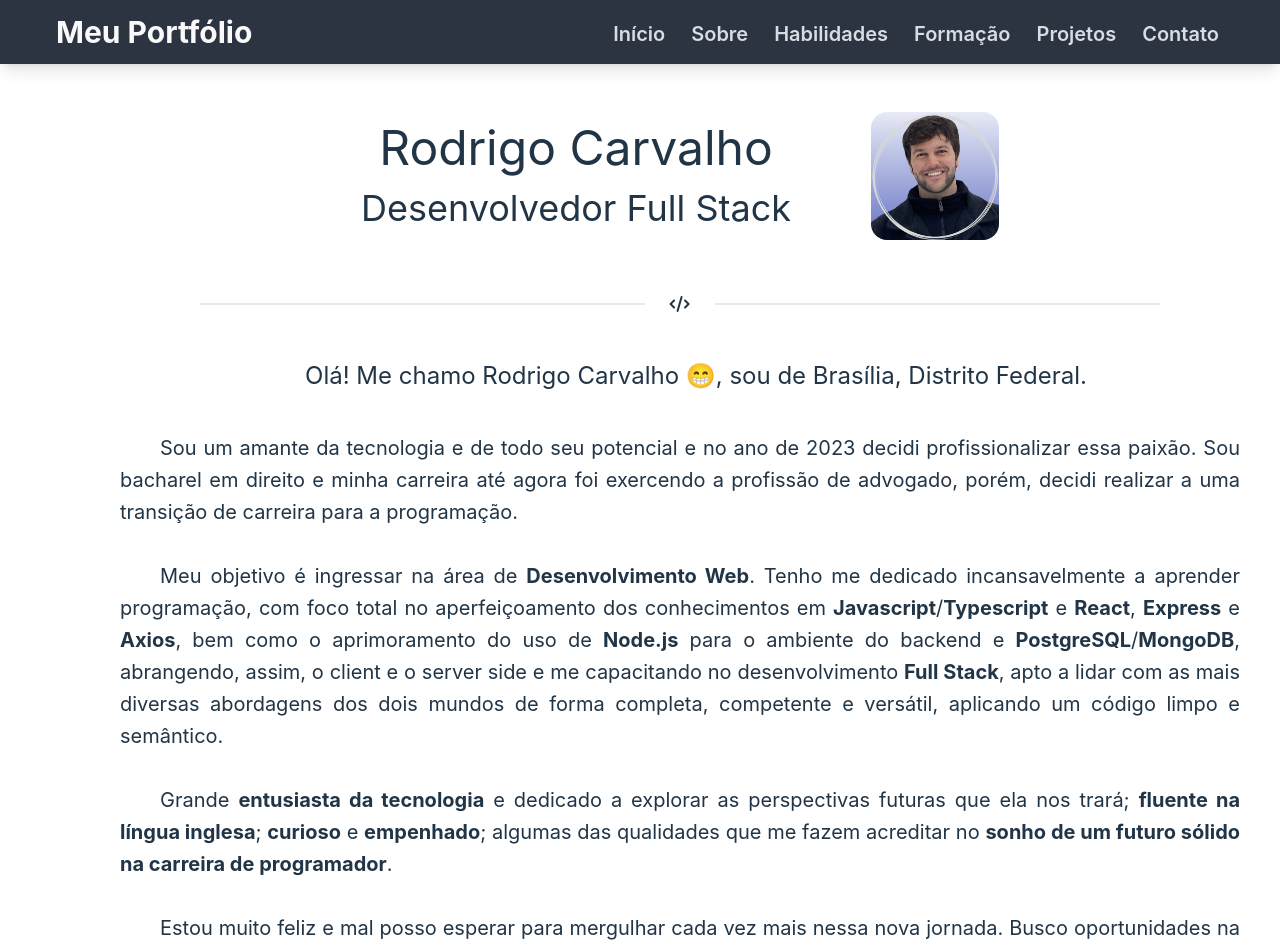
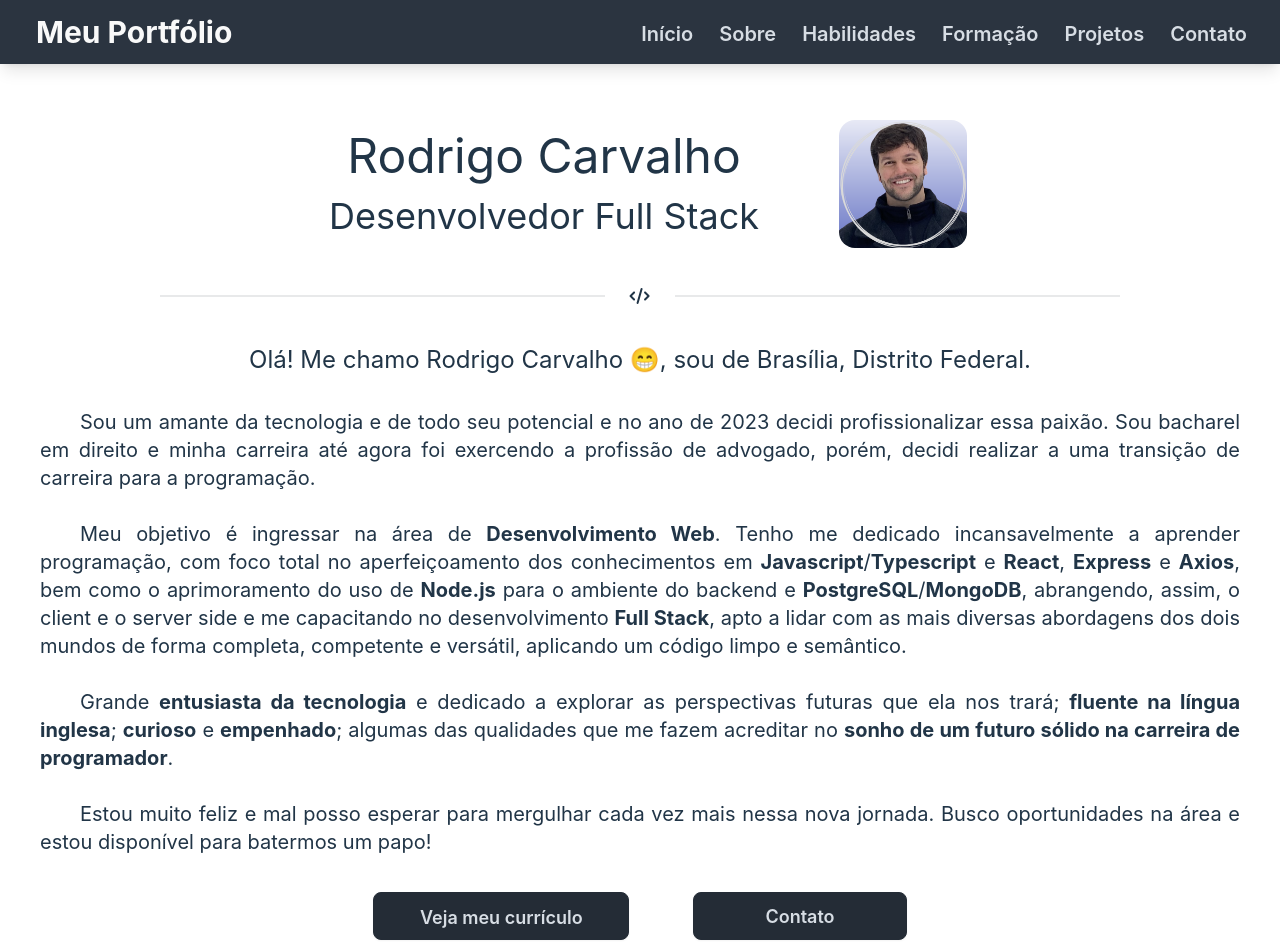
Before and after one commit to rodri-carvalho/portfolio, a React (Vite) app: page /about in a window 1280 px wide. Shown: the top 949 px of the page. Built offline with nearby package versions, Linux system fonts and the light colour scheme.

Commit message:
alteracoes na home, about, navbar e footer

```diff
--- a/src/App.jsx
+++ b/src/App.jsx
@@ -15,7 +15,7 @@ function App() {
 			<div className="flex flex-col w-full min-h-screen overflow-x-hidden">
 				<Navbar />
 
-				<main className="w-full pb-12 h-full">
+				<main className="w-full pb-8 h-full">
 					<Routes>
 						<Route path="/" element={<Home />} />
 						<Route path="/about" element={<About />} />
--- a/src/assets/db/sections.js
+++ b/src/assets/db/sections.js
@@ -2,35 +2,37 @@ const sections = [
 	{
 		id: 1,
 		page: "Sobre",
-		description: "CONTEÚDO SOBRE",
+		description:
+			"Um pouco sobre mim, minha jornada, desafios e conquistas no mundo da programação.",
 		iconId: 1,
 		query: "about",
 	},
 	{
 		id: 2,
 		page: "Habilidades",
-		description: "CONTEÚDO habilidades",
+		description:
+			"Linguagens e tecnologias que domino, que estou aprendendo e que pretendo desenvolver.",
 		iconId: 2,
 		query: "knowledge",
 	},
 	{
 		id: 3,
 		page: "Formação",
-		description: "CONTEÚDO formação",
+		description: "Minha formação acadêmica, prática e técnica.",
 		iconId: 3,
 		query: "education",
 	},
 	{
 		id: 4,
 		page: "Projetos",
-		description: "CONTEÚDO Projetos",
+		description: "Portfólio dos projetos mais recentes elaborados por mim.",
 		iconId: 4,
 		query: "projects",
 	},
 	{
 		id: 5,
 		page: "Contato",
-		description: "CONTEÚDO Contato",
+		description: "Como entrar em contato comigo.",
 		iconId: 5,
 		query: "findme",
 	},
--- a/src/components/general/SectionsCard.jsx
+++ b/src/components/general/SectionsCard.jsx
@@ -38,7 +38,7 @@ function SectionsCard({ page, description, iconId, isOpen, query }) {
 	}, []);
 
 	return (
-		<div className="collapse collapse-arrow bg-base-200 mb-4 w-1/2">
+		<div className="collapse collapse-arrow bg-base-200 mb-4 w-10/12 sm:w-3/5 md:w-3/5">
 			<input
 				type="radio"
 				name="my-accordion"
@@ -52,11 +52,11 @@ function SectionsCard({ page, description, iconId, isOpen, query }) {
 					<div className="ml-4">{page}</div>
 				</label>
 			</div>
-			<div className="collapse-content">
-				<p>{description}</p>
-				<button className="btn btn-active btn-primary">
-					<Link to={`/${query}`} className="btn btn-ghost btn-sm rounded-btn text-xl">
-						Saiba mais
+			<div className="collapse-content flex flex-col items-center">
+				<p className="text-center text-lg">{description}</p>
+				<button className="btn btn-active btn-primary mt-4">
+					<Link to={`/${query}`} className="btn btn-ghost btn-sm rounded-btn text-lg">
+						Ir para a seção
 					</Link>
 				</button>
 			</div>
--- a/src/components/layout/Footer.jsx
+++ b/src/components/layout/Footer.jsx
@@ -19,7 +19,7 @@ function Footer() {
 					</a>
 				</div>
 			</nav>
-			<nav className="container mx-auto grid gap-4 text-center md:grid-flow-col">
+			<nav className="container mx-auto grid gap-4 text-center md:grid-flow-col lg:w-4/6 lg:gap-0 xl:w-3/6">
 				<Link to="/" className="btn btn-ghost btn-sm rounded-btn text-xl">
 					Início
 				</Link>
--- a/src/components/layout/Navbar.jsx
+++ b/src/components/layout/Navbar.jsx
@@ -28,10 +28,10 @@ function Navbar({ title = "Meu Portfólio" }) {
 	};
 
 	return (
-		<nav className="navbar mb-12 shadow-lg bg-neutral text-neutral-content w-full">
-			<div className="w-full ml-10 flex mr-10">
-				<div className="flex-none px-2">
-					<Link to="/" className="text-3xl font-bold align-middle">
+		<nav className="navbar mb-6 sm:mb-8 md:mb-10 lg:mb-11 xl:mb-14 shadow-lg bg-neutral text-neutral-content w-full">
+			<div className="w-full ml-4 flex mr-3">
+				<div className="flex-none px-3">
+					<Link to="/" className="text-2xl sm:text-3xl font-bold align-middle">
 						{title}
 					</Link>
 				</div>
@@ -60,7 +60,7 @@ function Navbar({ title = "Meu Portfólio" }) {
 						</div>
 					</div>
 				) : (
-					<div className="dropdown dropdown-end absolute right-10">
+					<div className="dropdown dropdown-end absolute right-8">
 						<div tabIndex={0} role="button" onClick={toggleDropdown}>
 							<IoMenu className="w-12 h-12" />
 						</div>
--- a/src/pages/About.jsx
+++ b/src/pages/About.jsx
@@ -4,30 +4,32 @@ import { FaCode } from "react-icons/fa6";
 
 function About() {
 	return (
-		<div className="container flex flex-col items-center w-full mx-10">
-			<div className="info flex gap-4 sm:gap-6 md:gap-8 lg:gap-20 items-center">
-				<div className="titulo-nome text-center flex flex-col items-center">
-					<h1 className="text-4xl lg:text-5xl">Rodrigo Carvalho</h1>
-					<h2 className="mt-4 text-3xl lg:text-4xl">Desenvolvedor Full Stack</h2>
+		<div className="flex flex-col items-center w-full">
+			<div className="info flex sm:gap-6 lg:gap-12 xl:gap-16 items-center mx-2">
+				<div className="titulo-nome text-center flex flex-col items-center mx-4">
+					<h1 className="text-3xl sm:text-4xl lg:text-5xl">Rodrigo Carvalho</h1>
+					<h2 className="mt-2 lg:mt-4 text-2xl sm:text-3xl lg:text-4xl">
+						Desenvolvedor Full Stack
+					</h2>
 				</div>
 				<div className="avatar">
-					<div className="w-32  rounded-2xl">
+					<div className="w-32 rounded-2xl">
 						<img src="src/assets/pics/componentPics/fotoperfil.png" />
 					</div>
 				</div>
 			</div>
 
-			<div className="divider w-9/12 self-center mt-14">
+			<div className="divider w-9/12 self-center mt-10">
 				<FaCode className="w-20" />
 			</div>
 
-			<div className="texto flex justify-center text-justify mt-8 mx-20">
+			<div className="texto flex justify-center text-justify mt-6 mx-6">
 				<div>
-					<p className="flex justify-center text-2xl indent-8">
+					<p className="flex justify-center text-lg sm:text-xl xl:text-2xl text-center">
 						Olá! Me chamo Rodrigo Carvalho 😁, sou de Brasília, Distrito Federal.
 					</p>
 					<br />
-					<div className="text-xl indent-10 leading-8 mt-4">
+					<div className="text-lg xl:text-xl indent-10 leading-8 mt-4 sm:mt-2 sm:mx-4">
 						<p>
 							Sou um amante da tecnologia e de todo seu potencial e no ano de 2023 decidi
 							profissionalizar essa paixão. Sou bacharel em direito e minha carreira até agora foi
@@ -63,20 +65,23 @@ function About() {
 					</div>
 				</div>
 			</div>
-			<div className="buttons mt-10 flex gap-10">
+			<div className="flex flex-col items-center mt-7 w-full">
+				<div className="buttons w-8/12 max-w-72 md:max-w-full lg:max-w-full xl:max-w-full md:w-4/6 lg:w-7/12 xl:w-6/12 flex flex-col md:flex-row md:justify-center md:gap-16 gap-5 py-2">
 					{/* Open the modal using document.getElementById('ID').showModal() method */}
-				<button className="btn" onClick={() => document.getElementById("my_modal_1").showModal()}>
+					<button
+						className="btn btn-active btn-neutral text-lg md:w-2/5"
+						onClick={() => document.getElementById("my_modal_1").showModal()}>
 						Veja meu currículo
 					</button>
 
 					<dialog id="my_modal_1" className="modal">
-					<div className="mt-10 w-11/12 h-5/6 bg-zinc-700 flex flex-col items-center justify-center rounded-2xl">
+						<div className="mt-10 w-11/12 h-5/6 bg-zinc-700 flex flex-col items-center rounded-2xl">
 							<iframe
 								src="src/assets/docs/curriculo.pdf"
-							className="border rounded-xl h-full w-11/12 mt-4"></iframe>
-						<div className="w-full flex justify-center">
+								className="border rounded-xl h-full w-11/12 mt-5"></iframe>
+							<div className="flex mt-4">
 								<button
-								className="btn w-40 text-lg my-4 mr-10 mb-0"
+									className="btn w-40 flex text-lg h-full"
 									onClick={() => document.getElementById("my_modal_1").close()}>
 									Fechar
 								</button>
@@ -86,11 +91,12 @@ function About() {
 						</div>
 					</dialog>
 
-				<button className="btn btn-active btn-neutral">
-					<Link to="/findme" className="btn btn-ghost btn-sm rounded-btn text-xl">
+					<button className="btn btn-active btn-neutral md:w-2/6">
+						<Link to="/findme" className="btn btn-ghost btn-sm rounded-btn text-lg">
 							Contato
 						</Link>
 					</button>
+				</div>
 			</div>
 		</div>
 	);
--- a/src/pages/Home.jsx
+++ b/src/pages/Home.jsx
@@ -4,6 +4,7 @@ import sections from "../assets/db/sections";
 import heroBg from "../assets/pics/componentPics/hero-bg.jpg";
 import arrowDown from "../assets/pics/componentPics/white-arrow.png";
 import { PiArrowBendRightDown } from "react-icons/pi";
+import { FaCode } from "react-icons/fa6";
 
 const tagSmile = "<>  :  ) </>";
 
@@ -46,18 +47,20 @@ function Home() {
 
 	return (
 		<>
-			<div className="flex flex-col relative mx-10">
+			<div className="flex flex-col relative mx-4 sm:mx-6 sm:-top-4">
 				<div
-					className="hero h-screen rounded-badge"
+					className="hero h-full md:h-screen rounded-badge"
 					style={{
 						backgroundImage: `url(${heroBg})`,
 					}}>
 					<div className="hero-overlay bg-opacity-80 rounded-badge"></div>
-					<div className="hero-content flex flex-col relative text-neutral-content text-center">
-						<div className="flex flex-col items-center justify-center">
-							<h1 className="mb-5 text-6xl font-bold">Olá e bem-vindo(a) ao meu Portfólio!</h1>
-							<h1 className="text-6xl">{tagSmile}</h1>
-							<p className="mt-10 mb-5 max-w-6xl text-3xl text-center">
+					<div className="hero-content flex flex-col relative text-neutral-content text-center p-0 sm:mx-20 sm:my-20 md:mx-14">
+						<div className="flex flex-col sm:gap-4 items-center justify-center my-20">
+							<h1 className="mb-5 text-3xl md:text-4xl font-bold mx-2">
+								Olá e bem-vindo(a) ao meu Portfólio!
+							</h1>
+							<h1 className="text-3xl md:text-4xl sm:text-nowrap">{tagSmile}</h1>
+							<p className="mt-10 mb-5 mx-6 sm:mx-0 text-xl md:text-2xl text-center">
 								Aqui você vai encontrar todas as informações sobre mim, tecnologias que eu domino,
 								minha formação acadêmica, projetos que já elaborei e como pode me contatar.
 							</p>
@@ -67,22 +70,26 @@ function Home() {
 
 				{showArrow && (
 					<div className={`arrowDiv w-full flex justify-center absolute top-1/3 ${arrowClass}`}>
-						<img src={arrowDown} alt="Arrow Down" className="arrow mt-0 absolute " />
+						<img
+							src={arrowDown}
+							alt="Arrow Down"
+							className="arrow mt-6 absolute sm:mt-10 md:mt-4"
+						/>
 					</div>
 				)}
 
 				<div className="w-full flex justify-center">
-					<div className="divider flex mt-10 w-7/12"></div>
+					<div className="divider w-10/12 self-center mt-12">
+						<FaCode className="w-20" />
+					</div>
 				</div>
 
-				<div className="flex flex-col w-full items-center">
-					<div className="flex w-auto items-center">
-						<h3 className="container w-full flex justify-center title text-4xl">
-							Navegue pelas seções
-						</h3>
-						<PiArrowBendRightDown className="mt-8 ml-4 h-12 w-10" />
+				<div className="flex flex-col mt-4">
+					<div className="flex items-center justify-center">
+						<h3 className="flex text-2xl text-center justify-center ml-4">Navegue pelas seções</h3>
+						<PiArrowBendRightDown className="mt-8 h-12 md:h-10 md:pl-2 w-12 rotate-45 translate-y-4 md:translate-y-3 -translate-x-2 md:mx-2" />
 					</div>
-					<div className="w-full flex justify-center mt-4"></div>
+					<div className="flex p-0 justify-center mt-4"></div>
 
 					<div className="secoes flex flex-col w-full items-center mt-4">
 						{sections.map((section) => (
```
Lines whose indentation alone changed are shown as unchanged.
